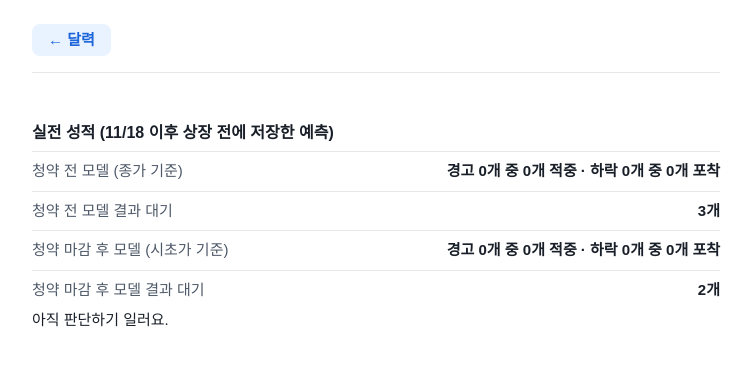
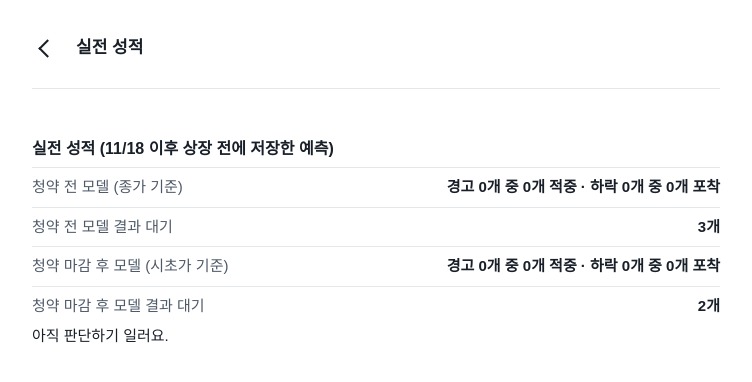
Before and after one commit to Egoist-Yun/ipo-alert, a website with bundled scripts: page web/index.html in a window 1280 px wide. Both pictures are taken after a click on the link "실전 성적 보기". Shown: the whole page, without its empty margins (264-1016 px from the left). Built offline with nearby package versions, Linux system fonts and the light colour scheme; files whose address does not match are found by name; a web font is replaced by a local one.

Commit message:
ui: sub-screen header with a back chevron and the screen's name
Co-Authored-By: Claude Sonnet 5.5 <noreply@anthropic.com>

```diff
--- a/web/app.js
+++ b/web/app.js
@@ -311,6 +311,7 @@ function route() {
   $('v-list').hidden = r.view !== 'list';
   $('v-sub').hidden = r.view === 'list';
   $('detail').hidden = r.view !== 'detail';
+  $('topbar-title').textContent = r.view === 'record' ? '실전 성적' : '공모주 상세정보';
   $('record').hidden = r.view !== 'record';
   if (r.view === 'list') {
     render();
--- a/web/index.html
+++ b/web/index.html
@@ -41,7 +41,10 @@
    </div>
 
    <div id="v-sub" hidden>
-    <button class="btn-small" id="back" type="button">← 달력</button>
+    <div class="topbar">
+     <button class="back-btn" id="back" type="button" aria-label="달력으로 돌아가기"></button>
+     <h2 class="topbar-title" id="topbar-title"></h2>
+    </div>
     <section class="detail" id="detail" aria-live="polite" hidden></section>
     <section class="record" id="record" aria-label="실전 성적" hidden></section>
    </div>
--- a/web/style.css
+++ b/web/style.css
@@ -71,6 +71,11 @@ button:focus-visible, a:focus-visible { outline: none; box-shadow: 0 0 0 1px var
 .badge.risk { background: var(--danger-weak); color: var(--danger); }
 .badge.wait { background: var(--surface); color: var(--body); }
 
+/* Sub-screen header: a back chevron and the screen's name (scrolls with the page, not fixed). */
+.topbar { display: flex; align-items: center; gap: var(--space-md); min-height: 48px; margin-left: calc(-1 * var(--space-md)); }
+.back-btn { position: relative; flex: none; width: 44px; height: 44px; }
+.back-btn::before { content: ''; position: absolute; left: 17px; top: 16px; width: 11px; height: 11px; border-left: 2px solid var(--foreground); border-bottom: 2px solid var(--foreground); transform: rotate(45deg); }
+.topbar-title { color: var(--foreground); font-size: 1.0625rem; font-weight: 600; line-height: 1.5; }
 .detail { margin-top: var(--space-lg); }
 .title-row { display: flex; align-items: center; justify-content: space-between; gap: var(--space-lg); }
 .title-row h3 { min-width: 0; }
```
